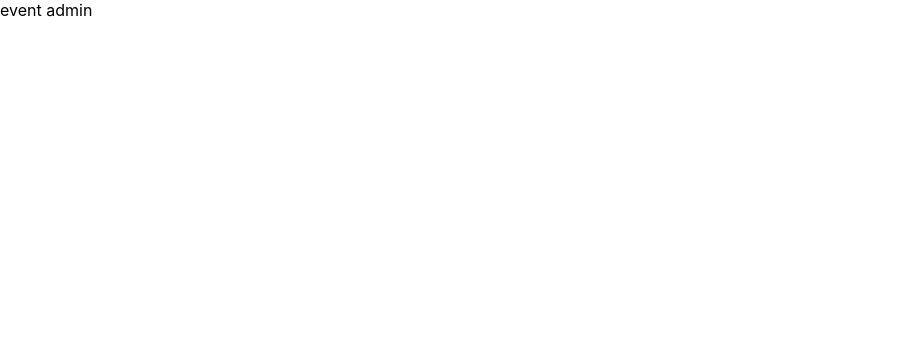
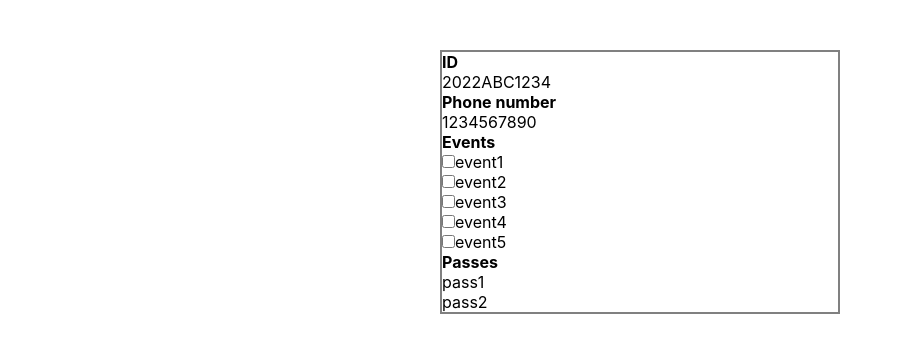
Before and after one commit to hersch17/Login, a React (Create React App) app: page /eventadmin in a window 1280 px wide. Shown: the top 352 px of the page, without its empty margins (0-902 px from the left). Built offline with nearby package versions, Linux system fonts and the light colour scheme.

Commit message:
dummy-api-response

```diff
--- a/src/EventAdmin.js
+++ b/src/EventAdmin.js
@@ -1,7 +1,59 @@
 import React from "react";
 
 const EventAdmin = () => {
-  return <div>event admin</div>;
+  //response from api
+  let userDetails = {
+    id: "2022ABC1234",
+    phoneno: "1234567890",
+    events: [
+      ["event1", false],
+      ["event2", false],
+      ["event3", false],
+      ["event4", false],
+      ["event5", false],
+    ],
+    passes: ["pass1", "pass2"],
+  };
+  return (
+    <div className="container">
+      <div className="display-grp">
+        <div className="id">
+          <h4>ID</h4>
+          {userDetails.id}
+        </div>
+      </div>
+      <div className="display-grp">
+        <div className="phoneno">
+          <h4>Phone number</h4>
+          {userDetails.phoneno}
+        </div>
+      </div>
+      <div className="display-grp">
+        <div className="events">
+          <h4>Events</h4>
+          {userDetails.events.map((item) => {
+            return (
+              <div key={item}>
+                <input
+                  type="checkbox"
+                  value={true}
+                />
+                {item[0]}
+              </div>
+            );
+          })}
+        </div>
+      </div>
+      <div className="display-grp">
+        <div className="passes">
+          <h4>Passes</h4>
+          {userDetails.passes.map((item) => {
+            return <div key={item}>{item}</div>;
+          })}
+        </div>
+      </div>
+    </div>
+  );
 };
 
 export default EventAdmin;
```
